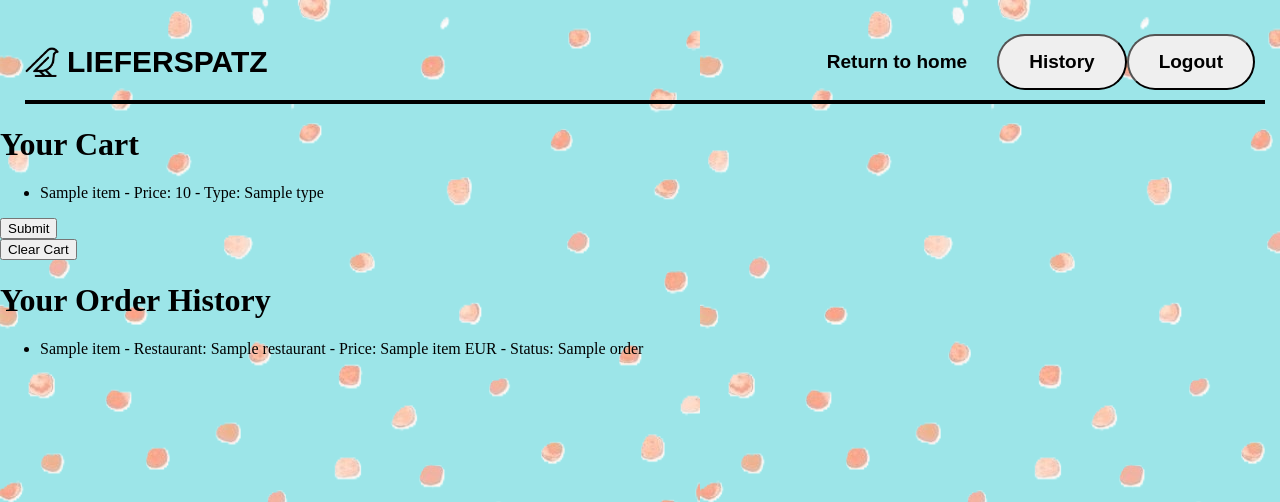
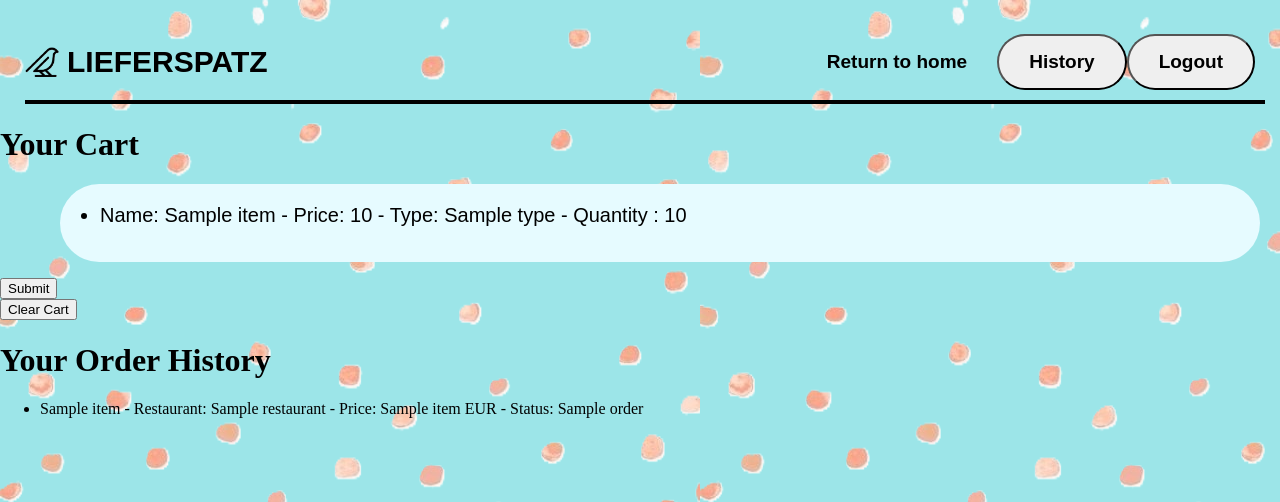
Before and after one commit to omartra999/lieferspatz, a Flask app: template lieferspatz02/templates/customer_cart.html in a window 1280 px wide. Shown: the top 502 px of the page. Run offline with Flask 3, Linux system fonts and the light colour scheme; the template is opened without the code that fills it: most values are stand-ins (such as "Sample title", 1, 10 or a date in 2020).

Commit message:
Update customer_cart.html
surrounded the cart with a div to apply styling, and added quantity to the list

```diff
--- a/lieferspatz02/templates/customer_cart.html
+++ b/lieferspatz02/templates/customer_cart.html
@@ -26,10 +26,11 @@
     {% if cart_items %}
         <ul>
             {% for item in cart_items %}
+                <div class="form-group">
                 <li>
-                    {{ item.item_name }} - Price: {{ item.price }} - Type: {{ item.type }}
-                    <!-- Add more details as needed -->
+                   Name: {{ item.item_name }} - Price: {{ item.price }} - Type: {{ item.type }} - Quantity : {{ item.quantity }}
                 </li>
+            </div>
             {% endfor %}
         </ul>
         <form action="{{url_for('order_cart.submit_order')}}" method="POST">
```
